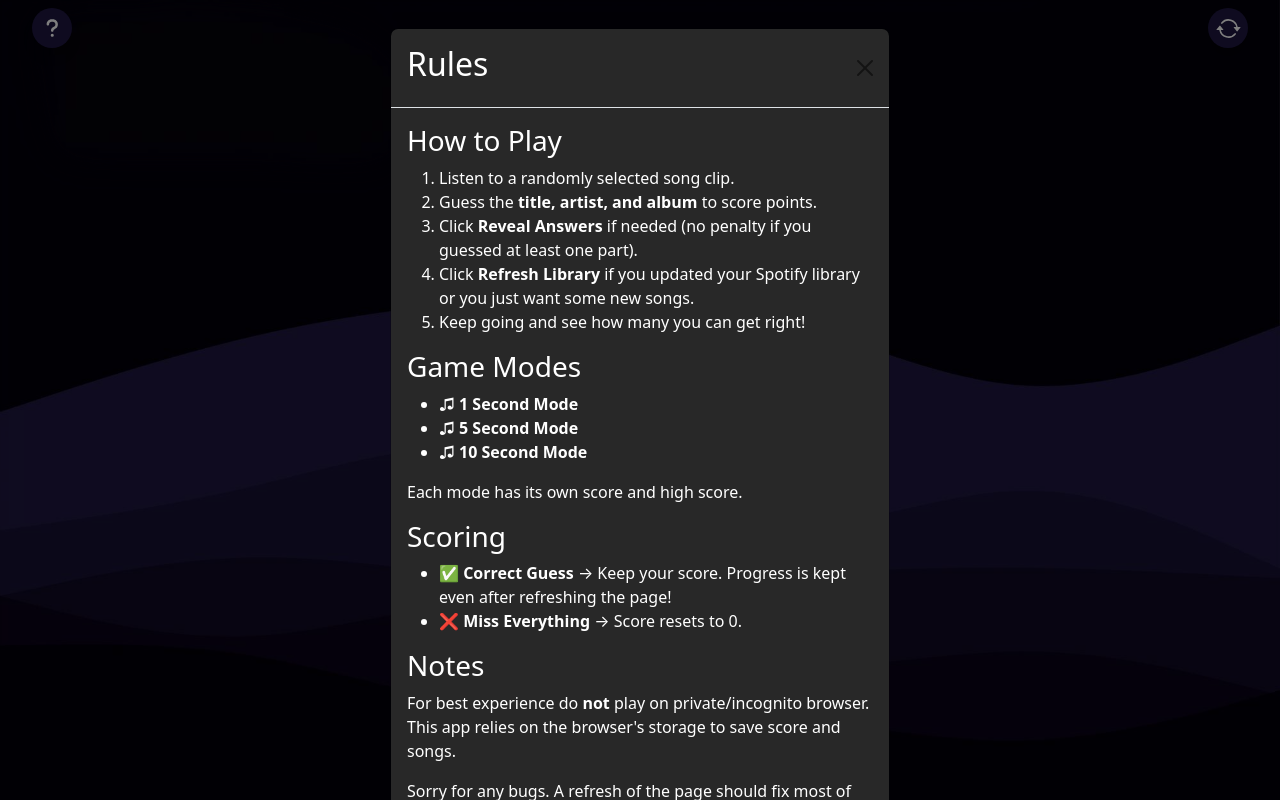
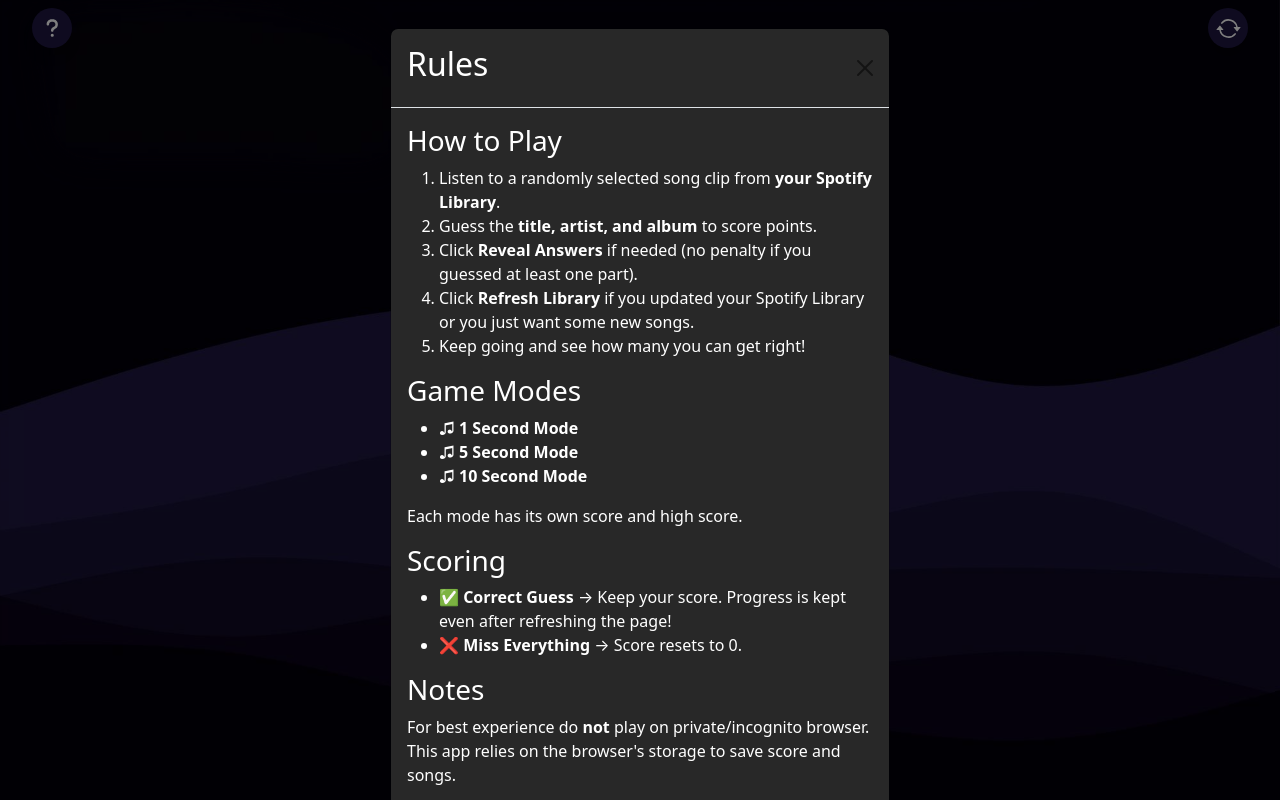
Before and after one commit to jhachey718/whats-in-my-library, a React (Create React App) app: page / in a window 1280 px wide. Both pictures are taken after a click on the button 52 px from the left and 28 px from the top of the page. Built offline with nearby package versions, Linux system fonts and the light colour scheme.

Commit message:
Updated rules.

```diff
--- a/src/components/Rules.js
+++ b/src/components/Rules.js
@@ -25,7 +25,10 @@ function Rules() {
         <Modal.Body>
           <h3>How to Play</h3>
           <ol>
-            <li>Listen to a randomly selected song clip.</li>
+            <li>
+              Listen to a randomly selected song clip from{" "}
+              <strong>your Spotify Library</strong>.
+            </li>
             <li>
               Guess the <strong>title, artist, and album</strong> to score
               points.
@@ -36,7 +39,7 @@ function Rules() {
             </li>
             <li>
               Click <strong>Refresh Library</strong> if you updated your Spotify
-              library or you just want some new songs.
+              Library or you just want some new songs.
             </li>
             <li>Keep going and see how many you can get right!</li>
           </ol>
@@ -73,7 +76,8 @@ function Rules() {
             to save score and songs.
           </p>
           <p>
-            Sorry for any bugs. A refresh of the page should fix most of them.
+            Sorry for any bugs. Pressing the refresh button in the top left
+            should fix most of them.
           </p>
         </Modal.Body>
         <Modal.Footer>
```
